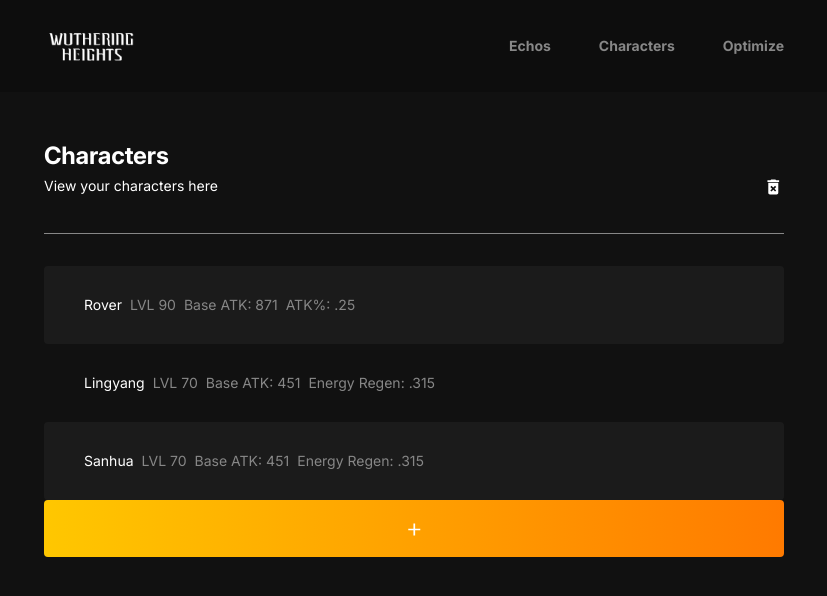
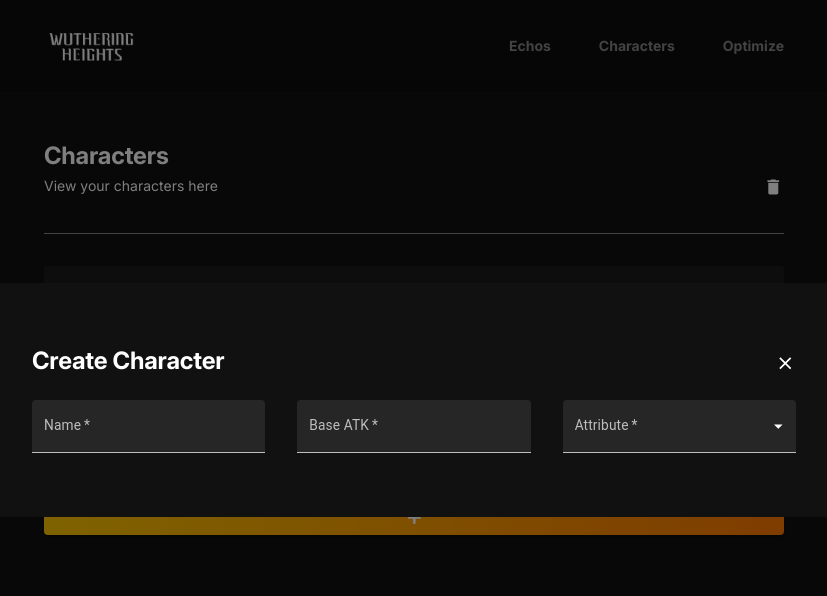
Before and after one commit to RyanNg20/WutheringHeights, a Next.js app in the folder frontend/: page /characters in a window 1280 px wide. Both pictures are taken after a click on the button 640 px from the left and 528 px from the top of the page. Shown: the top 596 px of the page, without its empty margins (226-1053 px from the left). Built offline with nearby package versions, Linux system fonts and the light colour scheme.

Commit message:
Character screen Modal

```diff
--- a/frontend/pages/characters/index.js
+++ b/frontend/pages/characters/index.js
@@ -1,21 +1,72 @@
 import { useState } from 'react';
 import Navbar from '../../components/navbar';
 import ContentWrapper from '../../components/contentWrapper'
-import { Typography, useTheme } from '@mui/material';
-import DeleteForeverIcon from '@mui/icons-material/DeleteForever';
+import { Typography, useTheme, TextField } from '@mui/material';
+import DeleteIcon from '@mui/icons-material/Delete';
+import Modal from '../../components/modal';
+import ClearIcon from '@mui/icons-material/Clear';
+import { Button1, Button2 } from '../../components/buttons';
+import Image from 'next/image';
+import Dropdown from '../../components/dropdown';
+
+
 import AddIcon from '@mui/icons-material/Add';
 
 export default function Characters() {
   const theme = useTheme()
-  // ms: main stat, ss: substat, ws: weapon stat
-  const [characters, setCharacters] = useState([
-    { name: "Rover", attribute: "havoc", lvl: 90, baseATK: 871, ws: "ATK%", wsVal: ".25"},
-    { name: "Lingyang", attribute: "glacio", lvl: 70, baseATK: 451, ws: "Energy Regen", wsVal: ".315"},
-    { name: "Sanhua", attribute:"glacio", lvl: 70, baseATK: 451, ws: "Energy Regen", wsVal: ".315"},
-  ])
+  const { sampleCharacters, attributeList } = getData()
+
+  const [characters, setCharacters] = useState(sampleCharacters)
+
+  const [selected, setSelected] = useState([])
+  const [showModal, setShowModal] = useState(false)
+
+  const [name, setName] = useState("")
+  const [baseATK, setBaseATK] = useState("")
+  const [attribute, setAttribute] = useState("")
 
   return (
     <ContentWrapper>
+      <Modal showModal={showModal} setShowModal={setShowModal}>
+        <form className='bg-background p-16 rounded-lg flex flex-col w-[892px] gap-6'>
+          <div className='flex flex-row justify-between'>
+            <Typography variant="h2">
+              Create Character
+            </Typography>
+            <button onClick={() => {setShowModal(false)}}>
+              <ClearIcon/>
+            </button>
+          </div>
+          <div className='flex flex-row gap-8'>
+            <TextField id="filled-basic" label="Name" variant="filled" value={name} onChange={(event) => {setName(event.target.value)}} required fullWidth/>
+            <TextField id="filled-basic" label="Base ATK" variant="filled" value={baseATK} onChange={(event) => {setBaseATK(event.target.value)}} required fullWidth/>
+
+            <Dropdown state={attribute} setState={setAttribute} label="Attribute" options={attributeList} optionVals={attributeList} required/>
+          </div>
+
+          {/* {dropSliderInfo.map((info, _) => {
+            return (
+              <DropSlider
+                key={info.label}
+                selectState={info.selectState}
+                setSelectState={info.setSelectState}
+                sliderState={info.sliderState==""?0:info.sliderState}
+                setSliderState={info.setSliderState}
+                label={info.label}
+                options={ssList}
+                optionVals={ssList}
+                min={info.selectState==""?0:ssRanges[info.selectState][0]}
+                max={info.selectState==""?0:ssRanges[info.selectState][1]}
+                step={info.selectState==""?0:ssRanges[info.selectState][2]}
+                disabled={info.selectState==""}
+              />
+            )
+          })} */}
+          {/* <Button1 label={"Submit"} onClick={submitForm} disabled={}/> */}
+        </form>
+      </Modal>
+
+
       <Navbar/>
       <div className="flex flex-col">
         <Typography variant="h2" style={{marginTop: 50}}>
@@ -26,18 +77,18 @@ export default function Characters() {
             View your characters here
           </Typography>
           <button>
-            <DeleteForeverIcon style={{height: 20}}/>
+            <DeleteIcon style={{height: 20}}/>
           </button>
         </div>
 
         {/* Line */}
         <div className="h-[1px] bg-lightGray my-8"/>
         {characters.map((character, i) => {
-          console.log(i)
           return (
             <button key={character} style={{backgroundColor: i % 2 == 0?theme.colors.gray:""}} className="p-4 rounded px-8">
               <Typography variant='p'>
-                <div className='text-lightGray flex flex-row gap-2 m-2'>
+                <div className='text-lightGray flex flex-row gap-8 m-2'>
+                  <Image src={`/${character.attribute}.png`} height={20} width={20} style={{objectFit: 'contain'}} alt="Character attribute icon"/>
                   <p className='text-white'>{character.name}</p>
                   <p>LVL {character.lvl}</p>
                   <p>Base ATK: {character.baseATK}</p>
@@ -47,11 +98,23 @@ export default function Characters() {
             </button>
           )
         })}
-        <button className="p-4 rounded px-8 bg-sunset">
-          <AddIcon style={{height: 23}}/>
-        </button>
+
+        {/* New Character Button */}
+        <Button2 onClick={() => {setShowModal(true)}}/>
       </div>
 
     </ContentWrapper>
   );
 }
+
+const getData = () => {
+  const sampleCharacters = [
+    { name: "Rover", attribute: "havoc", lvl: 90, baseATK: 871, ws: "ATK%", wsVal: ".25"},
+    { name: "Lingyang", attribute: "glacio", lvl: 70, baseATK: 451, ws: "Energy Regen", wsVal: ".315"},
+    { name: "Sanhua", attribute:"glacio", lvl: 70, baseATK: 451, ws: "Energy Regen", wsVal: ".315"},
+  ]
+
+  const attributeList = ["glacio", "havoc", "aero", "electro", "fusion", "spectro"]
+
+  return { sampleCharacters, attributeList }
+}
--- a/frontend/pages/echos/index.js
+++ b/frontend/pages/echos/index.js
@@ -7,6 +7,7 @@ import AddIcon from '@mui/icons-material/Add';
 import Modal from '../../components/modal';
 import Dropdown from '../../components/dropdown';
 import DropSlider from '../../components/dropSlider';
+import ClearIcon from '@mui/icons-material/Clear';
 import { Button1, Button2 } from '../../components/buttons'
 
 
@@ -77,9 +78,14 @@ export default function Echos() {
 
       <Modal showModal={showModal} setShowModal={setShowModal}>
         <form className='bg-background p-16 rounded-lg flex flex-col w-[892px] gap-6'>
-          <Typography variant="h2">
-            Create Echo
-          </Typography>
+          <div className='flex flex-row justify-between'>
+            <Typography variant="h2">
+              Create Echo
+            </Typography>
+            <button onClick={() => {setShowModal(false)}}>
+              <ClearIcon/>
+            </button>
+          </div>
           <Typography variant="p">
             The app will assume the echo is rank 5 and level 25.
           </Typography>
--- a/frontend/pages/index.js
+++ b/frontend/pages/index.js
@@ -60,7 +60,7 @@ export default function Home() {
           </Typography>
           <div className="flex flex-row justify-between gap-[16px] mt-[45px] mb-[50px] flex-wrap">
             {solutionDescriptions.map((description, i) => (
-              <div key={description} className="flex flex-col bg-gray grow items-center justify-center rounded-md gap-[30px] flex-wrap min-w-[250px] py-[50px]">
+              <div key={description} className="flex flex-col bg-gray grow-1 items-center justify-center rounded-md gap-[30px] flex-wrap min-w-[250px] py-[50px]">
                 <Typography variant="h3">
                   {i}
                 </Typography>
```
